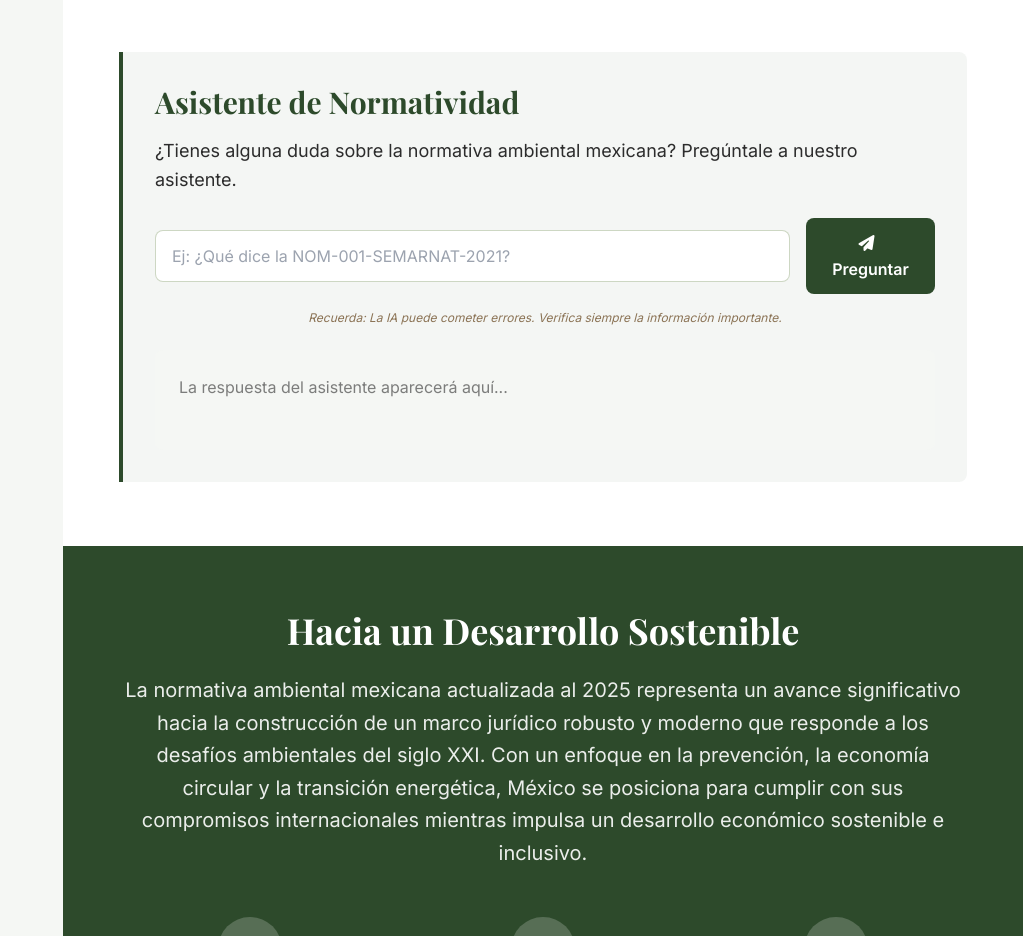
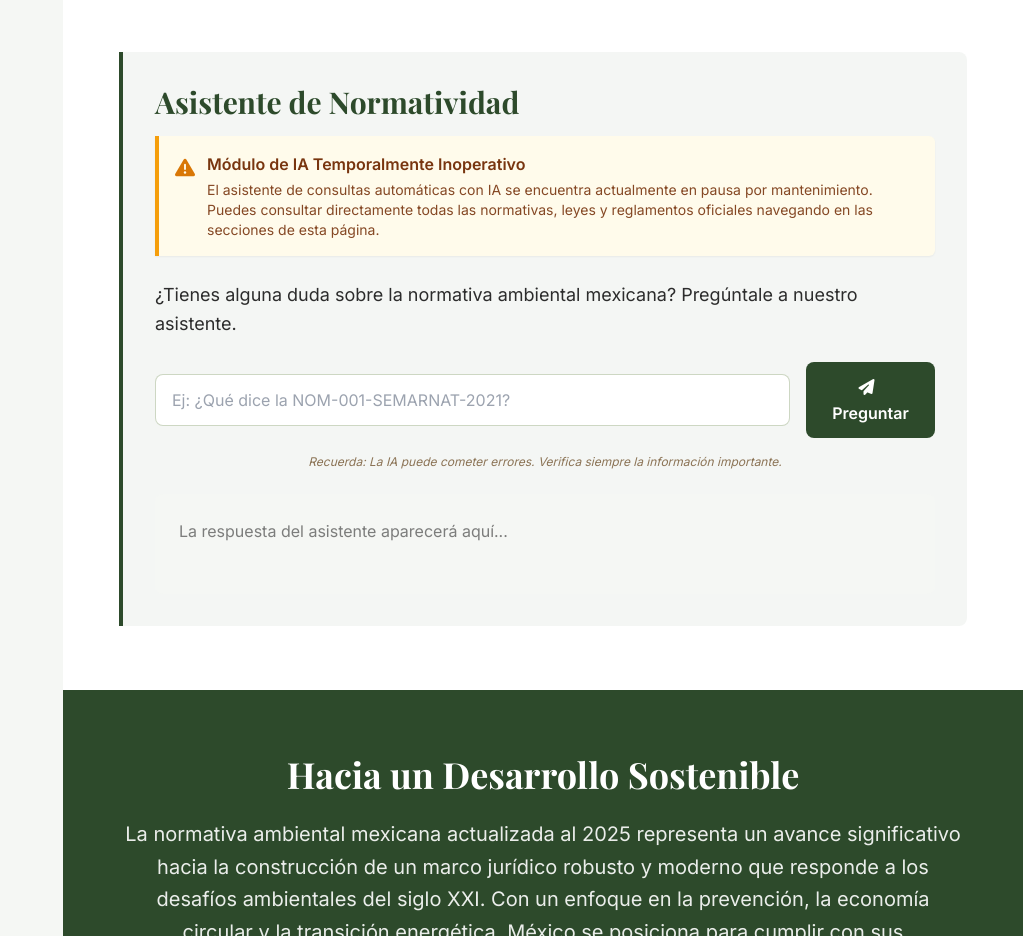
Before and after one commit to GryphonPY/normativa-ambiental, a plain HTML site: page index.html in a window 1280 px wide. Shown: the part 7480-8416 px from the top of the page, without its empty margins (257-1280 px from the left). Drawn offline with nearby package versions, Linux system fonts and the light colour scheme; a script that the page names is missing; a web font is replaced by a local one.

Commit message:
ui: agregar banner de advertencia sobre asistente IA inoperativo

```diff
--- a/index.html
+++ b/index.html
@@ -1276,6 +1276,15 @@
           <div class="max-w-4xl mx-auto px-6">
               <div class="bg-forest/5 border-l-4 border-forest p-8 rounded-r-lg">
                   <h2 class="font-serif text-3xl font-bold text-forest mb-4">Asistente de Normatividad</h2>
+
+                  <!-- Banner de Inoperatividad del Asistente IA -->
+                  <div class="mb-6 p-4 bg-amber-50 border-l-4 border-amber-500 rounded-r-md text-amber-900 text-sm flex items-start space-x-3 shadow-sm">
+                      <i class="fas fa-exclamation-triangle text-amber-600 text-xl mt-0.5"></i>
+                      <div>
+                          <p class="font-semibold text-base mb-1">Módulo de IA Temporalmente Inoperativo</p>
+                          <p class="opacity-90">El asistente de consultas automáticas con IA se encuentra actualmente en pausa por mantenimiento. Puedes consultar directamente todas las normativas, leyes y reglamentos oficiales navegando en las secciones de esta página.</p>
+                      </div>
+                  </div>
                   <p class="text-lg leading-relaxed text-charcoal mb-6">
                       ¿Tienes alguna duda sobre la normativa ambiental mexicana? Pregúntale a nuestro asistente.
                   </p>
```
